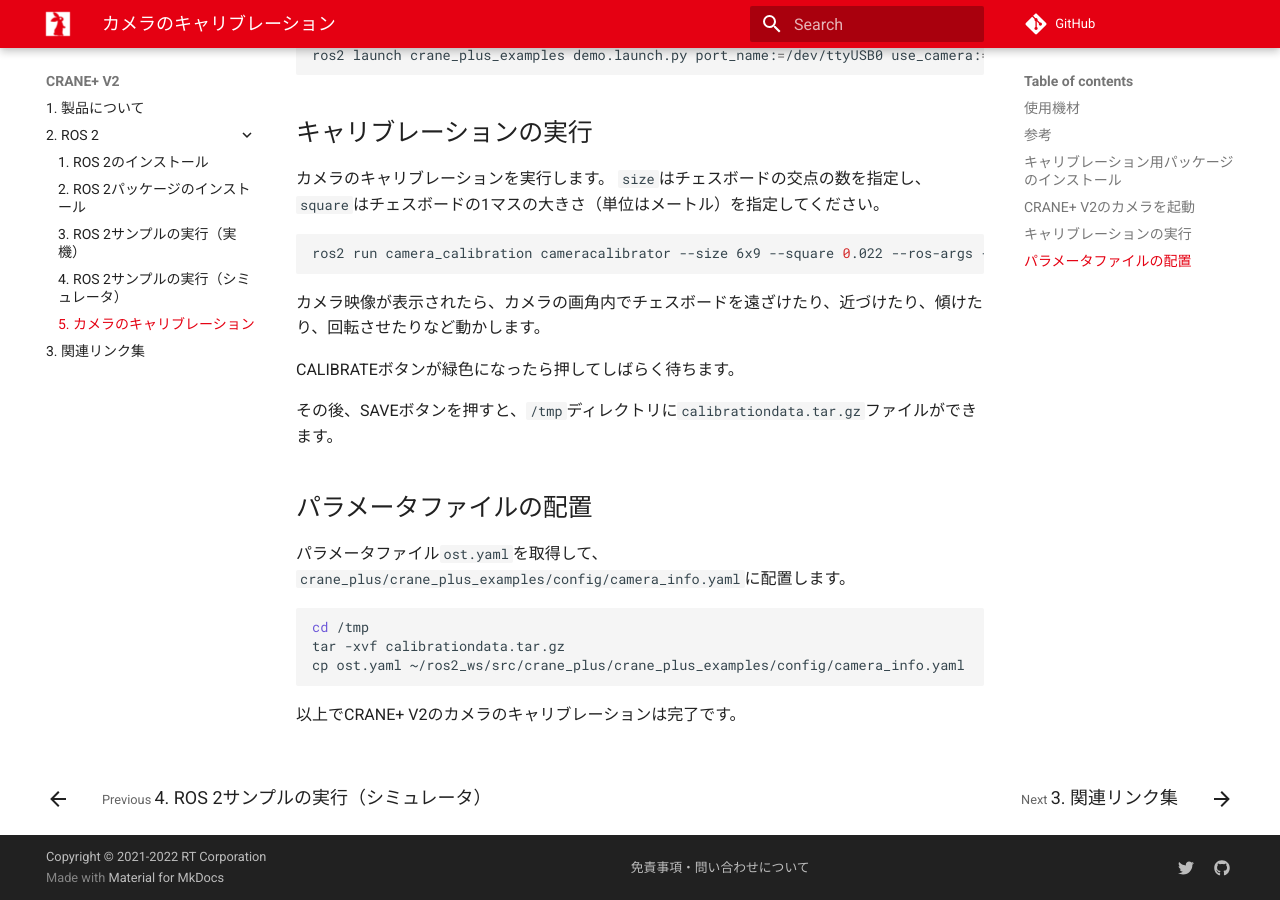
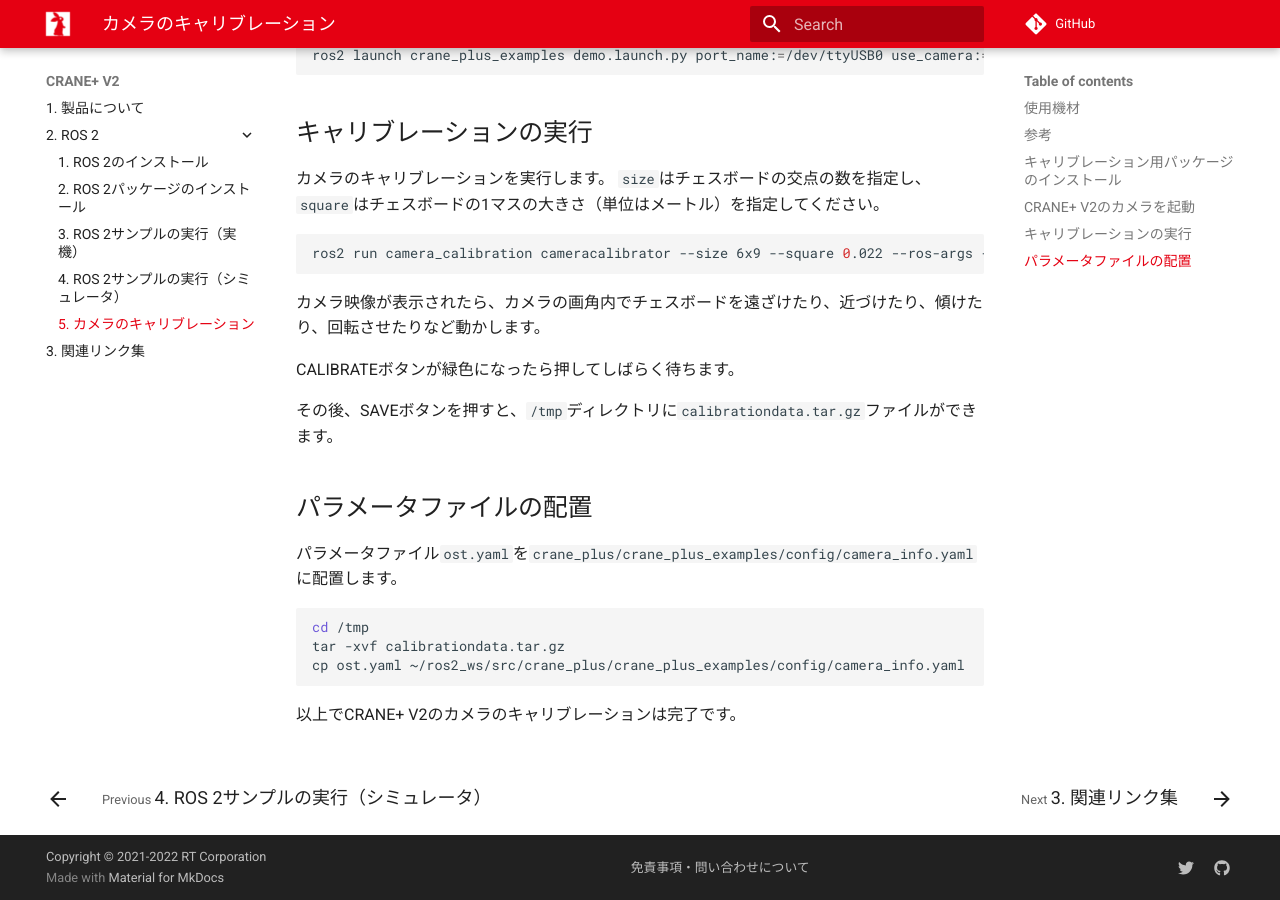
Before and after one commit to rt-net/tutorials, an MkDocs documentation site: the page built from docs/cranev2/ros/camera-calibration.md, in a window 1280 px wide and 900 px high, scrolled down 1315 px. Built offline with MkDocs 1.6.1 and Material for MkDocs 9.7.7, drawn with Linux system fonts in a browser that asks for light colours; comment, search, counter and statistics services are not loaded.

Commit message:
パラメータファイルの説明を修正
Co-authored-by: Kuwamai <mitsumex333@gmail.com>

````diff
--- a/docs/cranev2/ros/camera-calibration.md
+++ b/docs/cranev2/ros/camera-calibration.md
@@ -61,7 +61,7 @@
 その後、SAVEボタンを押すと、`/tmp`ディレクトリに`calibrationdata.tar.gz`ファイルができます。
 
 ## パラメータファイルの配置 {: #replace-file}
-パラメータファイル`ost.yaml`を取得して、`crane_plus/crane_plus_examples/config/camera_info.yaml`に配置します。
+パラメータファイル`ost.yaml`を`crane_plus/crane_plus_examples/config/camera_info.yaml`に配置します。
 ```bash
 cd /tmp
 tar -xvf calibrationdata.tar.gz
````
